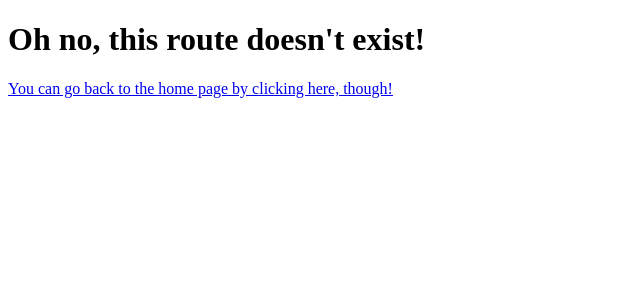
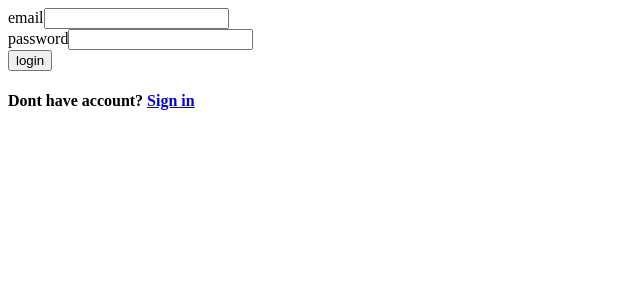
Before and after one commit to Veljko03/blog-api-front, a React (Vite) app in the folder clientFrontend/: page /log-in in a window 1280 px wide. Shown: the top 300 px of the page, without its empty margins (0-640 px from the left). Built offline with nearby package versions, Linux system fonts and the light colour scheme.

Commit message:
added log in page and saved token into localstorage

```diff
--- a/clientFrontend/src/App.jsx
+++ b/clientFrontend/src/App.jsx
@@ -10,11 +10,17 @@ const App = () => {
       .then((res) => setBlogs(res))
       .catch((error) => console.error(error));
   }, []);
-  console.log(blogs);
 
   return (
     <div>
       <h1>Hello from the main page of the app!</h1>
+      <Link to={"/log-in"}>
+        <button>log in</button>
+      </Link>
+
+      <Link to={"/sign-in"}>
+        <button>sign in</button>
+      </Link>
       <p>Here are all the blogs</p>
       {blogs.map((blog) => (
         <Card key={blog.id} blogData={blog} />
--- a/clientFrontend/src/BlogCard.jsx
+++ b/clientFrontend/src/BlogCard.jsx
@@ -5,7 +5,7 @@ const Card = ({ blogData }) => {
     <div>
       <h3>{blogData.title}</h3>
       <p>{blogData.created_at}</p>
-      <Link to={`post/${blogData.id}`}>Profile page</Link>
+      <Link to={`post/${blogData.id}`}>Read blog</Link>
     </div>
   );
 };
--- a/clientFrontend/src/Popeye.jsx
+++ /dev/null
@@ -1,12 +0,0 @@
-import { Link } from "react-router-dom";
-
-const Popeye = () => {
-  return (
-    <>
-      <p>Hi, I am Popeye! I love to eat Spinach!</p>
-      <Link to="/">Click here to go back</Link>
-    </>
-  );
-};
-
-export default Popeye;
--- a/clientFrontend/src/Profile.jsx
+++ b/clientFrontend/src/SingleBlog.jsx
@@ -1,10 +1,7 @@
 import { useParams } from "react-router-dom";
-import DefaultProfile from "./DefaultProfile";
-import Spinach from "./Spinach";
-import Popeye from "./Popeye";
 import { useState, useEffect } from "react";
 
-const Profile = () => {
+const Blog = () => {
   const { postId } = useParams();
   const [blog, setBlog] = useState(null);
   useEffect(() => {
@@ -13,12 +10,19 @@ const Profile = () => {
       .then((res) => setBlog(res))
       .catch((error) => console.error(error));
   }, []);
+  console.log(blog);
+  console.log(blog);
+
   if (blog) {
     return (
       <div>
         <h1>Hello from a blog page!</h1>
         <h2>{blog.title}</h2>
         <p>{blog.post_text}</p>
+        <br />
+        <br />
+
+        <h3>Comments:</h3>
       </div>
     );
   } else {
@@ -30,4 +34,4 @@ const Profile = () => {
   }
 };
 
-export default Profile;
+export default Blog;
--- a/clientFrontend/src/Spinach.jsx
+++ /dev/null
@@ -1,12 +0,0 @@
-import { Link } from "react-router-dom";
-
-const Spinach = () => {
-  return (
-    <>
-      <p>Hi, I am Spinach! Popeye loves to eat me!</p>
-      <Link to="/">Click here to go back</Link>
-    </>
-  );
-};
-
-export default Spinach;
--- /dev/null
+++ b/clientFrontend/src/auth/Log-in.jsx
@@ -0,0 +1,68 @@
+import { useState } from "react";
+import { Link, useNavigate } from "react-router-dom";
+
+const LogIn = () => {
+  const [email, setEmail] = useState("");
+  const [password, setPassword] = useState("");
+  const navigate = useNavigate();
+
+  const handleLogin = (event) => {
+    event.preventDefault();
+    const user = { email, password };
+    fetch("http://localhost:3000/log-in", {
+      method: "post",
+      headers: {
+        "Content-Type": "application/json",
+      },
+      body: JSON.stringify(user),
+    })
+      .then((response) => {
+        if (!response.ok) {
+          setEmail("");
+          setPassword("");
+          alert("Invalid credentials");
+          throw new Error("Invalid credentials");
+        }
+        return response.json();
+      })
+      .then((data) => {
+        if (data) {
+          localStorage.setItem("token", data);
+          navigate("/");
+        } else {
+          throw new Error("Login failed: no token provided");
+        }
+      })
+      .catch((err) => console.log(err));
+  };
+  return (
+    <div>
+      <form onSubmit={handleLogin}>
+        <div>
+          email
+          <input
+            type="text"
+            value={email}
+            name="Username"
+            onChange={({ target }) => setEmail(target.value)}
+          />
+        </div>
+        <div>
+          password
+          <input
+            type="password"
+            value={password}
+            name="Password"
+            onChange={({ target }) => setPassword(target.value)}
+          />
+        </div>
+        <button type="submit">login</button>
+      </form>
+      <h4>
+        Dont have account? <Link to={"/sign-in"}>Sign in</Link>
+      </h4>
+    </div>
+  );
+};
+
+export default LogIn;
```
Also changed, not shown: clientFrontend/src/routes.jsx (+11 -2 lines), clientFrontend/src/auth/Sign-in.jsx (added).
